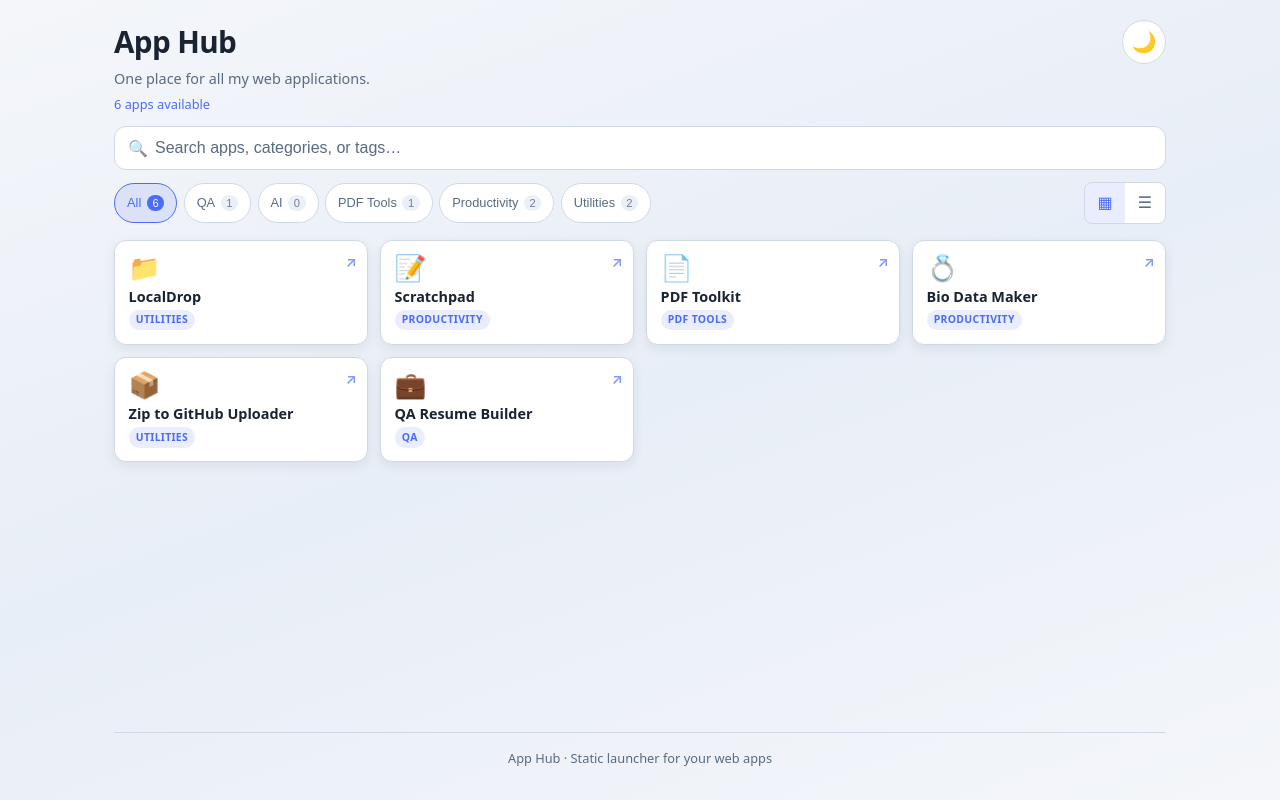
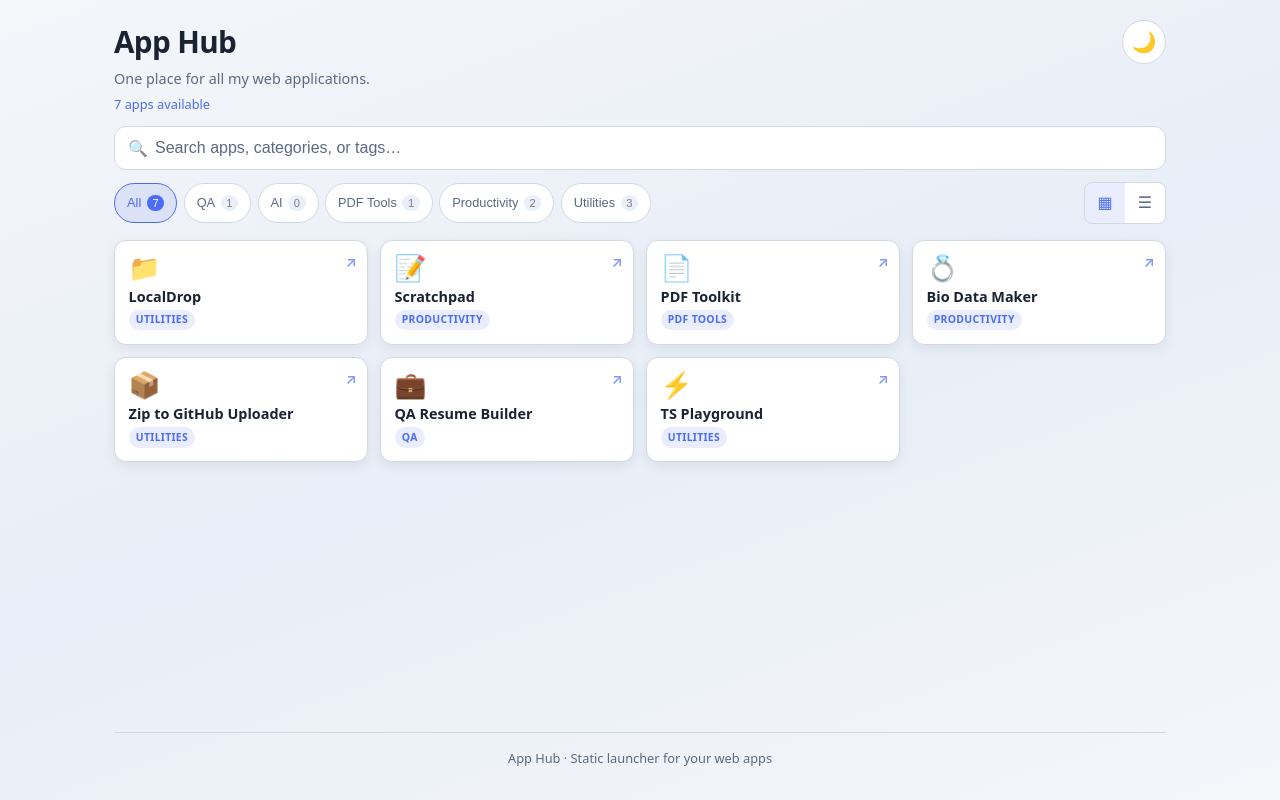
Before and after one commit to ElDorado9604/app-hub, a React (Vite) app: page / in a window 1280 px wide. Built offline with nearby package versions, Linux system fonts and the light colour scheme.

Commit message:
Add TS Playground app

```diff
--- a/src/data/apps.ts
+++ b/src/data/apps.ts
@@ -57,4 +57,13 @@ export const apps: App[] = [
     tags: ["Resume", "QA", "SDET", "Automation"],
     icon: "💼",
   },
+  {
+    id: "ts-playground",
+    name: "TS Playground",
+    description: "In-browser lightweight TypeScript compiler.",
+    url: "https://eldorado9604.github.io/ts-playground/",
+    category: "Utilities",
+    tags: ["TypeScript", "Compiler", "Playground", "Code"],
+    icon: "⚡",
+  },
 ];
```
